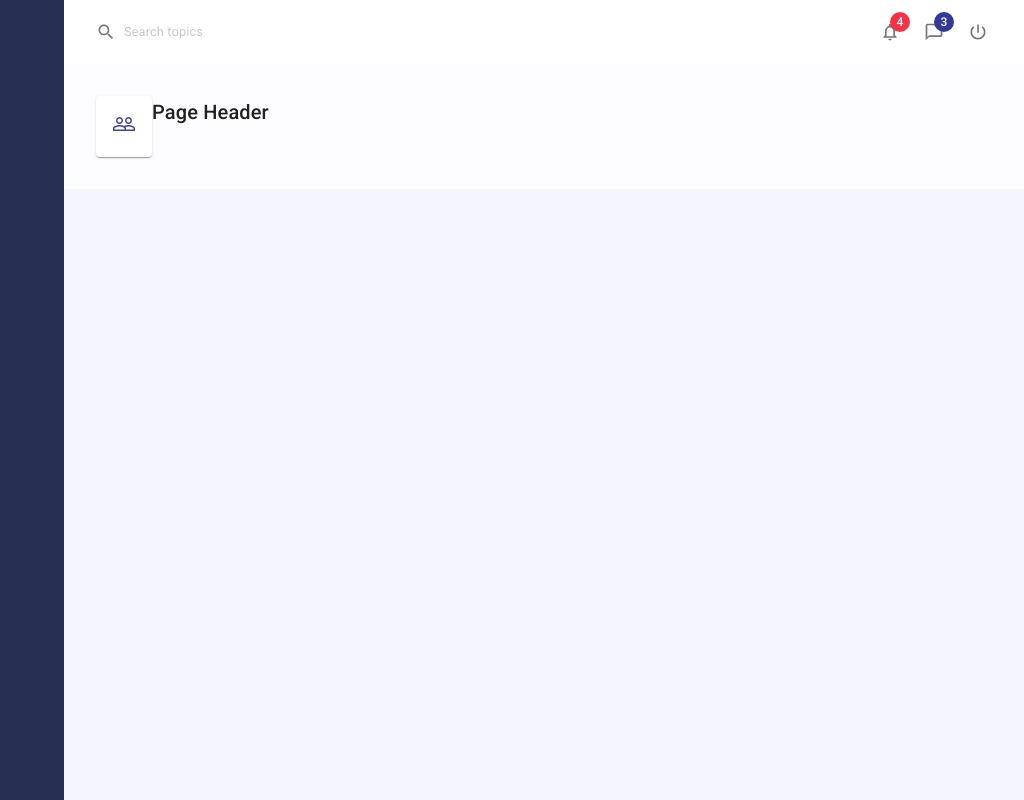
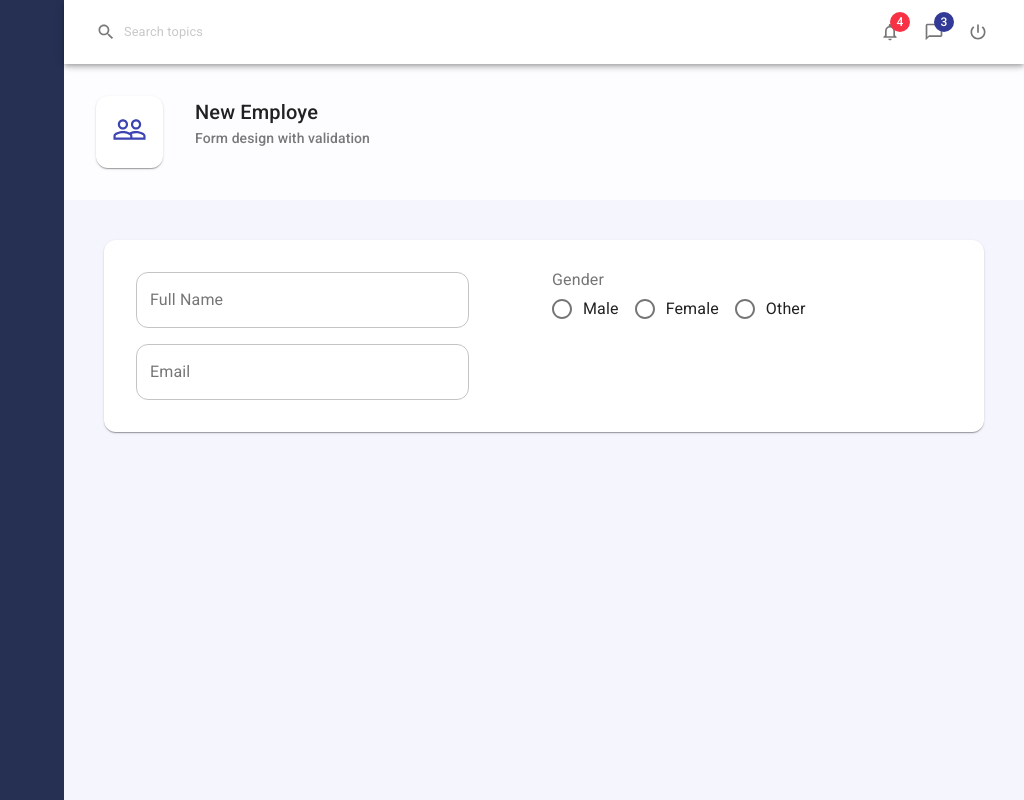
Before and after one commit to istarter/react-material-ui-dashboard, a React (Create React App) app: page / in a window 1280 px wide. Shown: the whole page, without its empty margins (256-1280 px from the left). Built offline with nearby package versions, Linux system fonts and the light colour scheme.

Commit message:
created reusable components

```diff
--- a/src/App/App.js
+++ b/src/App/App.js
@@ -7,9 +7,9 @@ import {
   makeStyles,
   ThemeProvider,
 } from "@material-ui/core";
-import PeopleOutlineIcon from "@material-ui/icons/PeopleOutline";
 import Header from "../components/Header";
 import PageHeader from "../components/PageHeader";
+import Employees from "../pages/Employees/Employees";
 
 const theme = createMuiTheme({
   palette: {
@@ -23,6 +23,21 @@ const theme = createMuiTheme({
     },
     background: {
       default: "#f4f5fd",
+    },
+  },
+  shape: {
+    borderRadius: "12px",
+  },
+  overrides: {
+    MuiAppBar: {
+      root: {
+        transform: "translateZ(0)",
+      },
+    },
+  },
+  props: {
+    MuiIconButton: {
+      disableRipple: true,
     },
   },
 });
@@ -41,11 +56,8 @@ function App() {
       <SideMenu />
       <div className={classes.appMain}>
         <Header />
-        <PageHeader
-          title="Page Header"
-          subTitle="Page description"
-          icon={<PeopleOutlineIcon />}
-        />
+
+        <Employees />
       </div>
       <CssBaseline />
     </ThemeProvider>
--- a/src/components/PageHeader.js
+++ b/src/components/PageHeader.js
@@ -1,5 +1,5 @@
 import React from "react";
-import { Card, makeStyles, Paper, Typography } from "@material-ui/core";
+import { Paper, Card, Typography, makeStyles, Button } from "@material-ui/core";
 
 const useStyles = makeStyles((theme) => ({
   root: {
@@ -17,23 +17,25 @@ const useStyles = makeStyles((theme) => ({
   },
   pageTitle: {
     paddingLeft: theme.spacing(4),
+    "& .MuiTypography-subtitle2": {
+      opacity: "0.6",
+    },
   },
 }));
 
 export default function PageHeader(props) {
   const classes = useStyles();
-  const { title, subtitle, icon } = props;
-
+  const { title, subTitle, icon } = props;
   return (
     <Paper elevation={0} square className={classes.root}>
       <div className={classes.pageHeader}>
         <Card className={classes.pageIcon}>{icon}</Card>
-        <div>
+        <div className={classes.pageTitle}>
           <Typography variant="h6" component="div">
             {title}
           </Typography>
           <Typography variant="subtitle2" component="div">
-            {subtitle}
+            {subTitle}
           </Typography>
         </div>
       </div>
--- /dev/null
+++ b/src/components/controls/Input.js
@@ -0,0 +1,15 @@
+import React from "react";
+import { TextField, makeStyles } from "@material-ui/core";
+
+export function Input(props) {
+  const { name, label, value, onChange } = props;
+  return (
+    <TextField
+      variant="outlined"
+      label={label}
+      name={name}
+      value={value}
+      onChange={onChange}
+    />
+  );
+}
--- /dev/null
+++ b/src/components/useForm.js
@@ -0,0 +1,33 @@
+import React, { useState } from "react";
+import { Grid, makeStyles, TextField } from "@material-ui/core";
+
+export function useForm(initialFValues) {
+  const [values, setValues] = useState(initialFValues);
+
+  const handleInputChange = (e) => {
+    const { name, value } = e.target;
+    setValues({
+      ...values,
+      [name]: value,
+    });
+    console.log(values);
+  };
+
+  return { values, setValues, handleInputChange };
+}
+
+const useStyles = makeStyles((theme) => ({
+  root: {
+    "& .MuiFormControl-root": {
+      width: "80%",
+      margin: theme.spacing(1),
+      borderRadius: "0px",
+    },
+  },
+}));
+
+export function Form(props) {
+  const classes = useStyles();
+
+  return <form className={classes.root}>{props.children}</form>;
+}
--- /dev/null
+++ b/src/pages/Employees/EmployeeForm.js
@@ -0,0 +1,80 @@
+import React, { useState, useEffect } from "react";
+import {
+  FormControl,
+  FormControlLabel,
+  FormLabel,
+  Grid,
+  makeStyles,
+  Radio,
+  RadioGroup,
+  TextField,
+} from "@material-ui/core";
+import { useForm, Form } from "../../components/useForm";
+import { Input } from "../../components/controls/Input";
+
+const initialFValues = {
+  id: 0,
+  fullName: "",
+  email: "",
+  mobile: "",
+  city: "",
+  gender: "",
+  departmentId: "",
+  hireDate: new Date(),
+  isPermanent: false,
+};
+
+export default function EmployeeForm() {
+  const { values, setValues, handleInputChange } = useForm(initialFValues);
+
+  return (
+    <>
+      <Form>
+        <Grid container>
+          <Grid item xs={6}>
+            <Input
+              name="FullName"
+              label="Full Name"
+              value={values.fullName}
+              onChange={handleInputChange}
+            />
+            <Input
+              variant="outlined"
+              label="Email"
+              name="email"
+              value={values.email}
+              onChange={handleInputChange}
+            />
+          </Grid>
+          <Grid item xs={6}>
+            <FormControl>
+              <FormLabel>Gender</FormLabel>
+              <RadioGroup
+                row
+                name="gender"
+                value={values.gender}
+                onChange={handleInputChange}
+              >
+                <FormControlLabel
+                  value="male"
+                  control={<Radio />}
+                  label="Male"
+                />
+                <FormControlLabel
+                  value="female"
+                  control={<Radio />}
+                  label="Female"
+                />
+                <FormControlLabel
+                  value="other"
+                  control={<Radio />}
+                  label="Other"
+                />
+              </RadioGroup>
+            </FormControl>
+          </Grid>
+        </Grid>
+      </Form>
+    </>
+  );
+}
--- /dev/null
+++ b/src/pages/Employees/Employees.js
@@ -0,0 +1,35 @@
+import React from "react";
+import PageHeader from "../../components/PageHeader";
+import EmployeeForm from "./EmployeeForm";
+import PeopleOutlineIcon from "@material-ui/icons/PeopleOutline";
+import { makeStyles, Paper } from "@material-ui/core";
+
+const useStyles = makeStyles((theme) => ({
+  pageContent: {
+    margin: theme.spacing(5),
+    padding: theme.spacing(3),
+  },
+  searchInput: {
+    width: "75%",
+  },
+  newButton: {
+    position: "absolute",
+    right: "10px",
+  },
+}));
+
+export default function Employees() {
+  const classes = useStyles();
+  return (
+    <>
+      <PageHeader
+        title="New Employe"
+        subTitle="Form design with validation"
+        icon={<PeopleOutlineIcon fontSize="large" />}
+      />
+      <Paper className={classes.pageContent}>
+        <EmployeeForm />
+      </Paper>
+    </>
+  );
+}
```
Also changed, not shown: 1 other file (tests, documents, lock files or other folders).
